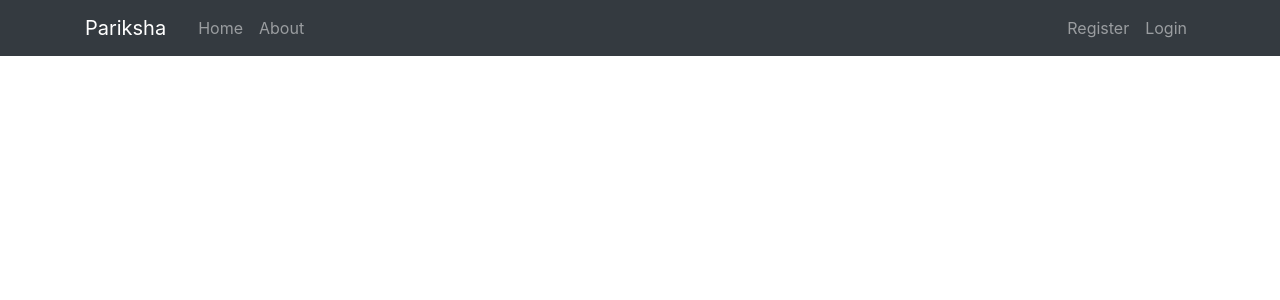
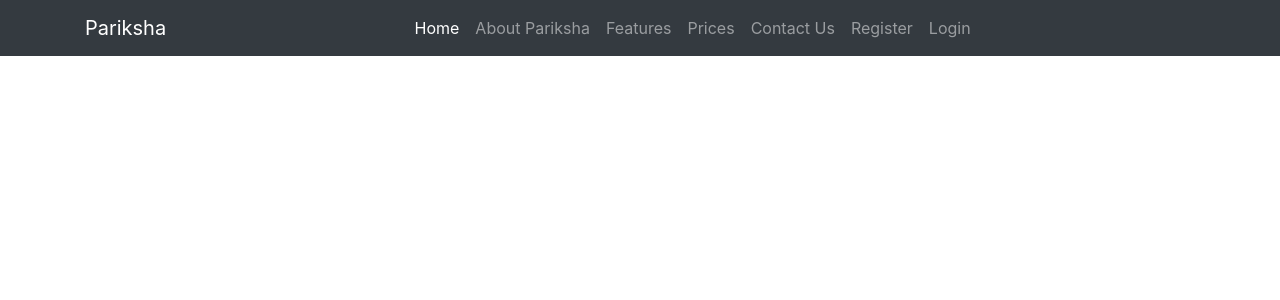
Before and after one commit to ChiragSaxena5437/PARiKSHA, a Python web app: template pariksha/auth/templates/layout.html in a window 1280 px wide. Shown: the top 300 px of the page. Run offline with Jinja, Linux system fonts and the light colour scheme; the template is opened without the code that fills it, so the values that code supplies are empty; some libraries are stand-ins or nearby versions.

Commit message:
Update layout.html

```diff
--- a/pariksha/auth/templates/layout.html
+++ b/pariksha/auth/templates/layout.html
@@ -31,19 +31,37 @@
                 </button>
                 <div class="collapse navbar-collapse" id="navbarToggle">
                     <div class="navbar-nav mr-auto">
-                        <a class="nav-item nav-link" href="#">Home</a>
-                        <a class="nav-item nav-link" href="#">About</a>
+
                     </div>
                     <!-- Navbar Right Side -->
-                    <div class="navbar-nav">
+                    <div class="navbar-nav navbar-right mr-auto">
+                       <ul class="navbar-nav nav-flex-icons">
+                        <li class="nav-item active">
+                         <a class="nav-link" href="#"><i class="fa fa-fw fa-home"></i>Home
+                         <span class="sr-only">(current)</span>
+                         </a>
+                        </li>
+                        <li class="nav-item">
+                            <a class="nav-link" href="#" target="_blank">About Pariksha</a>
+                        </li>
+                       <li class="nav-item">
+                        <a class="nav-link" href="#" target="_blank">Features</a>
+                       </li>
+                        <li class="nav-item">
+                        <a class="nav-link" href="#" target="_blank">Prices</a>
+                        </li>
+                        <li class="nav-item">
+                         <a class="nav-link" href="#" target="_blank"><i class="fa fa-fw fa-envelope"></i>Contact Us</a>
+                         </li>
                         {% if current_user.is_authenticated %}
-                        <a class="nav-item nav-link" href=" #">Add Post</a>
-                        <a class="nav-item nav-link" href="#">Account</a>
-                        <a class="nav-item nav-link" href="#">Logout</a>
+                           <li class="nav-item"> <a class="nav-item nav-link" href=" #">Add Post</a></li>
+                           <li class="nav-item"> <a class="nav-item nav-link" href="#">Account</a></li>
+                           <li class="nav-item"><a class="nav-item nav-link" href="#">Logout</a></li>
                         {% else %}
-                        <a class="nav-item nav-link" href=" #">Register</a>
-                        <a class="nav-item nav-link" href="#">Login</a>
+                           <li class="nav-item"><a class="nav-item nav-link" href=" #">Register</a></li>
+                           <li class="nav-item"><a class="nav-item nav-link" href="#">Login</a></li>
                         {% endif %}
+                       </ul>
                     </div>
                 </div>
             </div>
```
